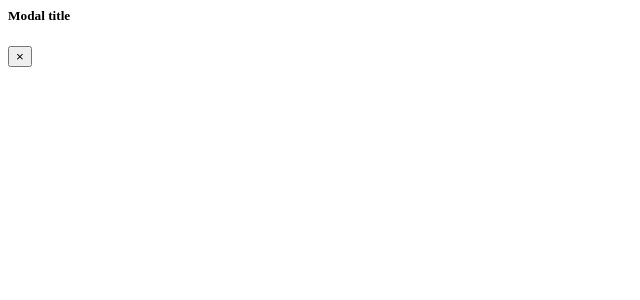
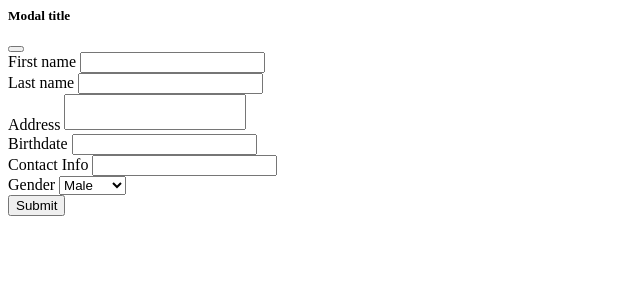
Before and after one commit to xyl-san/sample, a PHP site: page /modals.php in a window 1280 px wide. Shown: the top 300 px of the page, without its empty margins (0-640 px from the left). Run offline with PHP 8.4, Linux system fonts and the light colour scheme.

Commit message:
changing layouts of modal

```diff
--- a/index.php
+++ b/index.php
@@ -14,7 +14,7 @@
         <div class="container col-lg-8">
             <div class="box">
                 <div class="box-header with-border">
-                   <button type="button" class="btn btn-primary btn-sm btn-flat" data-toggle="modal" data-target="#newEmployee"><span><i class="fa fa-plus"></i> New</span></button>
+                   <button type="button" class="btn btn-primary btn-sm btn-flat" data-bs-toggle="modal" data-bs-target="#newEmployee"><span><i class="fa fa-plus"></i> New</span></button>
                 </div>
                 <div class="box-body">
                     <table id="example1" class="table table-striped">
--- a/modals.php
+++ b/modals.php
@@ -1,18 +1,46 @@
-<div class="modal fade" id="newEmployee" tabindex="-1" role="dialog" aria-labelledby="exampleModalLabel"
-    aria-hidden="true">
-    <div class="modal-dialog">
+<div class="modal fade" id="newEmployee" tabindex="-1" role="dialog" aria-labelledby="employeeTitle" aria-hidden="true">
+    <div class="modal-dialog modal-dialog-centered modal-dialog-scrollable">
         <div class="modal-content">
             <div class="modal-header">
-                <h5 class="modal-title" id="exampleModalLabel">Modal title</h5>
-                <button type="button" class="close" data-dismiss="modal" aria-label="Close">
-                    <span aria-hidden="true">&times;</span>
+                <h5 class="modal-title" id="employeeTitle">Modal title</h5>
+                <button type="button" class="btn-close" data-bs-dismiss="modal" aria-label="Close">
                 </button>
             </div>
-            <div class="modal-body">
-                <form action="" class="form-horizontal">
+            <form action="#" >
+                <div class="modal-body">
+                    <div class="col-lg-6">
 
-                </form>
-            </div>
+                      	<label for="firstname" class="control-label">First name</label>
+                        <input type="text" class="form-control" id="firstName" name="firstname" required>
+                    </div>
+                    <div class="col-lg-6">
+                        <label for="lastname" class="control-label">Last name</label>
+                        <input type="text" class="form-control" id="lastName" name="lastname" required>
+                    </div>
+                    <div class="form-group">
+                        <label for="lastname" class="control-label">Address</label>
+                        <textarea class="form-control" style="resize: none" rows="2" id="addressInfo" name="address" required></textarea>
+                    </div>
+                    <div class="form-group">
+                        <label for="lastname" class="control-label">Birthdate</label>
+                        <input type="text" class="form-control" id="birthDate" name="birthdate" required>
+                    </div>
+                    <div class="form-group">
+                        <label for="lastname" class="control-label">Contact Info</label>
+                        <input type="number" class="form-control" id="contactInfo" name="contactinfo" required>
+                    </div>
+                    <div class="form-group">
+                        <label for="lastname">Gender</label>
+                        <select class="form-select" id="genderSelection" name="gender" aria-label="Select gender">
+                            <option value="male">Male</option>
+                            <option value="female">Female</option>
+                        </select>
+                    </div>
+                </div>
+                <div class="modal-footer">
+                    <button type="submit" class="btn btn-primary">Submit</button>
+                </div>
+            </form>
         </div>
     </div>
 </div>
```
